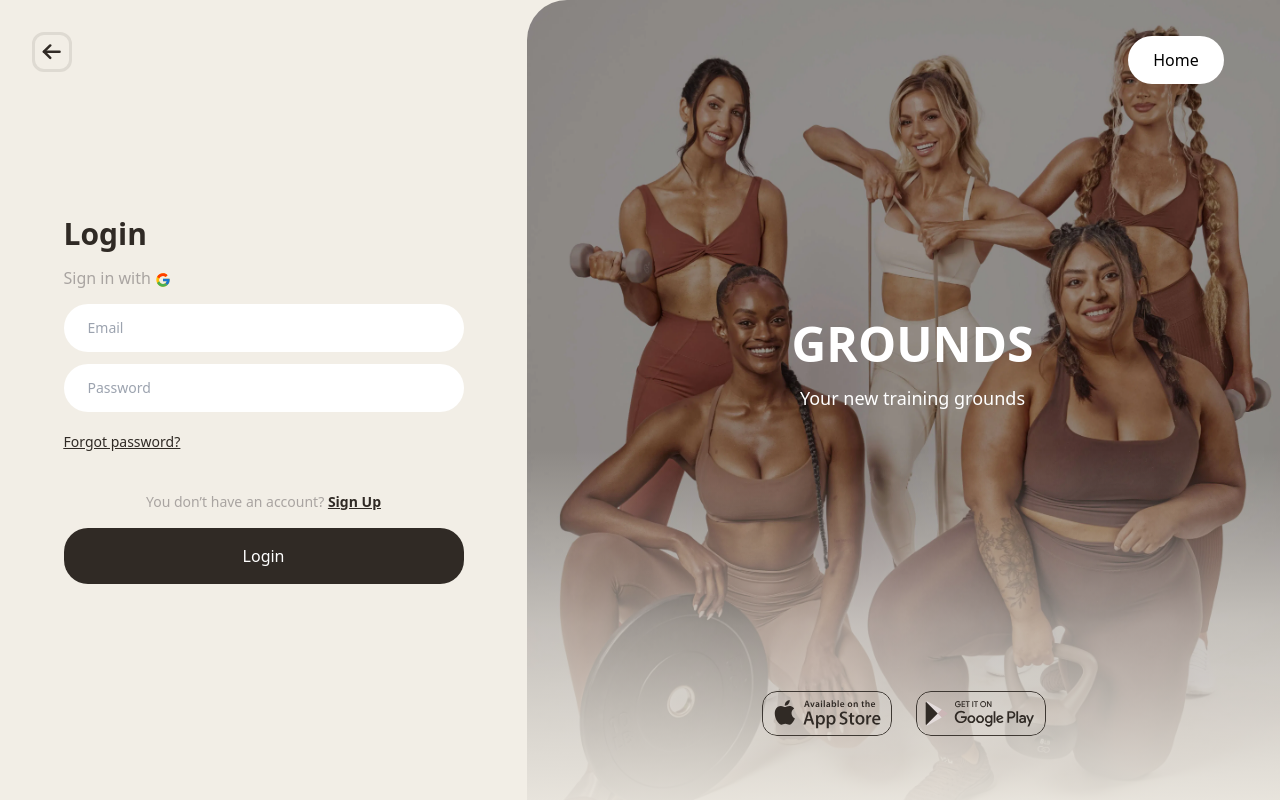
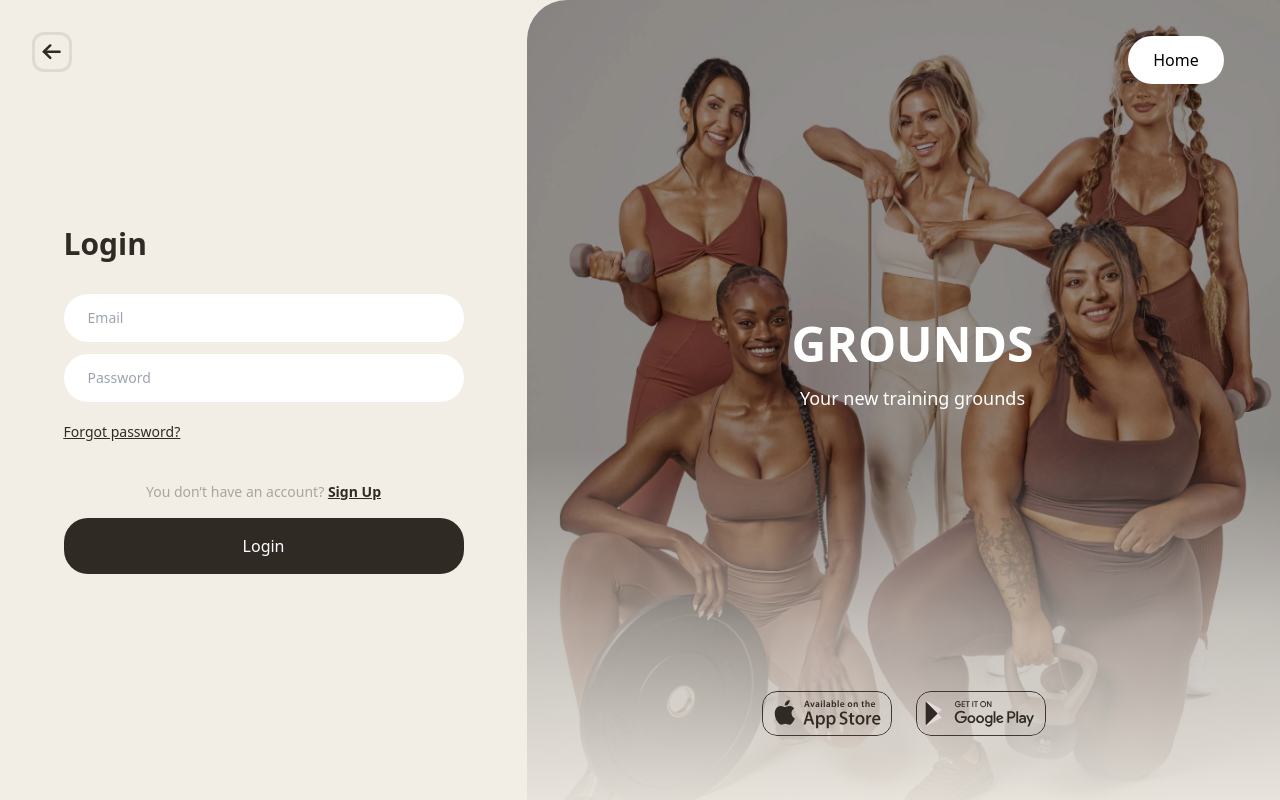
Before and after one commit to abubakrsaddique/Grounds-App_Next.js-App-Router-, a Next.js app: page /login in a window 1280 px wide. Built offline with nearby package versions, Linux system fonts and the light colour scheme; no server answers.

Commit message:
button update

```diff
--- a/src/app/login/page.tsx
+++ b/src/app/login/page.tsx
@@ -127,7 +127,7 @@ const Login = () => {
             <form className="flex flex-col" onSubmit={handleSubmit}>
               <p className="mb-8 text-3xl font-bold text-darkbrown">Login</p>
 
-              <p className="mb-4 -mt-4 flex-row gap-1 flex text-base font-normal leading-5 text-lightbrown ">
+              {/* <p className="mb-4 -mt-4 flex-row gap-1 flex text-base font-normal leading-5 text-lightbrown ">
                 Sign in with
                 <span
                   onClick={handleGoogleLogin}
@@ -135,7 +135,7 @@ const Login = () => {
                 >
                   <FcGoogle className="mt-1" />
                 </span>
-              </p>
+              </p> */}
 
               <input
                 required
--- a/src/app/signup/page.tsx
+++ b/src/app/signup/page.tsx
@@ -292,7 +292,7 @@ const Signup = () => {
                           </span>
                         </Link>
                       </p>
-                      <p className="mb-10 mob:mt-1 -mt-7 flex-row gap-1 flex text-sm font-normal leading-5 text-lightbrown ">
+                      {/* <p className="mb-10 mob:mt-1 -mt-7 flex-row gap-1 flex text-sm font-normal leading-5 text-lightbrown ">
                         Signup with
                         <Link href="">
                           <span
@@ -302,7 +302,7 @@ const Signup = () => {
                             <FcGoogle className="mt-1" />
                           </span>
                         </Link>
-                      </p>
+                      </p> */}
                       <Button
                         variant="secondary"
                         size="lg"
```
